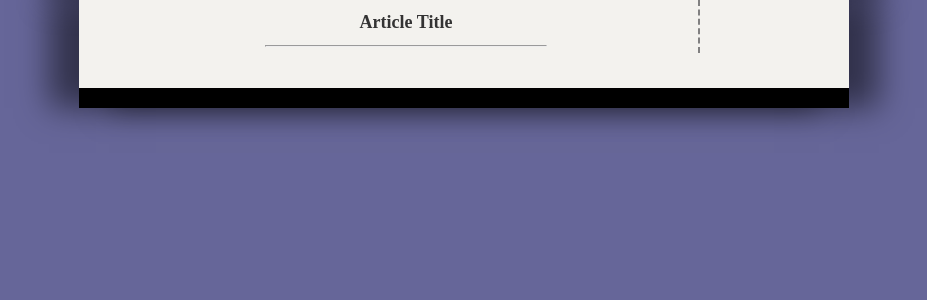
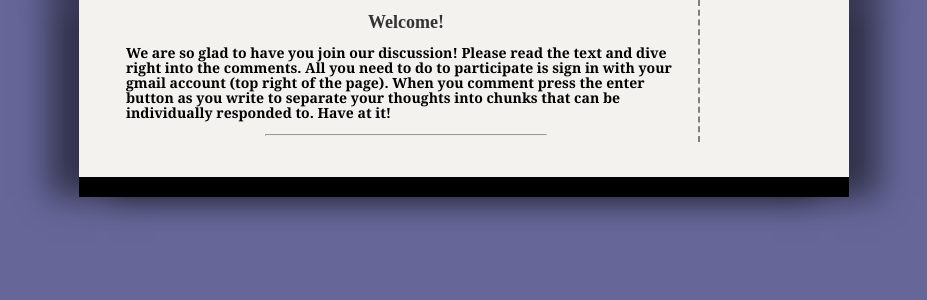
Before and after one commit to dpsfrishberg/speakeasy, a Django app: template templates/article.html in a window 1280 px wide. Shown: the part 112-412 px from the top of the page, without its empty margins (176-1103 px from the left). Run offline with Django 3.2, Linux system fonts and the light colour scheme; the template is opened without the code that fills it: most values are stand-ins (such as "Sample title", 1, 10 or a date in 2020); some libraries are stand-ins or nearby versions.

Commit message:
Parallel to bc-comments-sep branch

```diff
--- a/media/speakeasy.css
+++ b/media/speakeasy.css
@@ -1,9 +1,4 @@
-/*html {
-    -moz-box-shadow: 0 0 40px 5px rgba(0,0,0,0.2)inset;
-    -webkit-box-shadow: 0 0 40px 5px rgba(0,0,0,0.2)inset;
-    box-shadow: 0 0 40px 5px rgba(0,0,0,0.2) inset;
 
-}*/
 html.inactive, html.inactive body {
     overflow: hidden;
 }
@@ -680,9 +675,14 @@ code .nd { color: #9FAD7E; } /* CSS pseudo selector */
     background-color: #c1d1e1;
 }
 
-.item.tope-comment-breadcrumb.active {
+.item.tope-comment-breadcrumb:last-child {
     border: solid black 6px ;
 }
+
+.item.tope-comment:first {
+    clear: both;
+}
+
 
 #comments-in-isotope {
   /*  height: auto !important;*/
@@ -747,10 +747,17 @@ code .nd { color: #9FAD7E; } /* CSS pseudo selector */
     display: none;
 }
 
-#comments-in-isotope, .comment-submit-form {
+.comments-in-isotope, .comment-submit-form {
     width: 70%;
 }
 
+.comments-in-isotope {
+    height: auto !important;
+}
+
+#comments-trail {
+    margin-left: 32px;
+}
 
 /*Colors bar*/
 #colors {
--- a/media/speakeasy.js
+++ b/media/speakeasy.js
@@ -89,6 +89,28 @@ function breadcrumbNode(node_id, content, num_comments, user) {
     self.speakeasy_type = 'breadcrumbNode';
     if (!user) user = null;
     self.user = ko.observable(user)
+
+    self.active_class = ko.computed(function() {
+	// TODO: Move to baseNode
+	if (vm._activeNode()) {
+	    if (vm._activeNode().node_id() == self.node_id()) {
+		    return 'active';
+	    }
+	    else {
+		    var activeTrail = vm.activeTrail();
+		    if (!activeTrail) return '';
+		    for (var i in activeTrail) {
+			    var activeTrailNode = activeTrail[i];
+			    if (activeTrailNode && self.node_id() && (activeTrailNode.node_id() == self.node_id())) {
+				    return 'active';
+			    }
+		    }
+	    }
+	}
+	return '';
+	}
+    );
+
 }
 
 function viewModel() {
@@ -129,7 +151,7 @@ function viewModel() {
     self.loadBreadcrumbForNode = function (node_id) {
 	$.ajax({url: '/article/'+article_slug+'/node-ancestors.json', data: {node_id: node_id}, success: function(data){
 		self.activeTrail.removeAll();
-		$('#comments-in-isotope').isotope( 'reLayout', function(){});
+		$('.comments-in-isotope').each(function(){$(this).isotope( 'reLayout', function(){});});
 		//self.activeNodeComments.removeAll();
 		var ancestors = data.ancestors;
 		for (var i = 0; i < ancestors.length; i++){
@@ -143,6 +165,7 @@ function viewModel() {
 			var activeBreadcrumbNode = new breadcrumbNode(activeNode.id, activeNode.content, activeNode.num_comments, activeNode.user);
 			//self.activeTrail.push(activeBreadcrumbNode);
 			self._activeNode(activeBreadcrumbNode);
+			self.activeTrail.push(activeBreadcrumbNode);
 			self.activeNodeTextareaId = activeBreadcrumbNode.node_textarea_id();
 			self.activeNodeSubmitId = activeBreadcrumbNode.node_submit_id();
 			var activeTC = new topeComment(activeBreadcrumbNode);
@@ -228,8 +251,10 @@ function viewModel() {
     };
 
     self.commentAdded = function(el) {
+	console.info('added');
+	var $cont = el.closest(".comments-in-isotope");
+	$cont.isotope( 'appended', $(el) );
 
-	$('#comments-in-isotope').isotope( 'appended', $(el) );
     };
 
     self.showBreadcrumb = function() {
@@ -315,13 +340,13 @@ vm = new viewModel();
 
 //Step 3
 ko.applyBindings(vm);
-$('#comments-in-isotope').isotope({
+$('.comments-in-isotope').each(function(){$(this).isotope({
  	animationOptions: {
       duration: 750,
       easing: 'linear',
       queue: false
     }
-});
+});});
 });
 //I can explain this all this weekend
 
--- a/templates/article.html
+++ b/templates/article.html
@@ -75,8 +75,8 @@
 		</div>
 		<div id="main">
 		<div id="content">
-			<h2>Article Title</h2>
-			<hr>
+                    <h2>Welcome!</h2>
+                    <h3>We are so glad to have you join our discussion! Please read the text and dive right into the comments. All you need to do to participate is sign in with your gmail account (top right of the page). When you comment press the enter button as you write to separate your thoughts into chunks that can be individually responded to. Have at it!</h3><hr>
 			<div id="article-1" class="article">
 				<div id="nodes" data-bind="foreach: articleNodes">
 				   <div data-bind="attr: {id: node_display_id, class: node_class}">
@@ -141,8 +141,36 @@
 
 	<div id="breadcrumb" class="inactive"> <!--content for breadcrumb popup-->
 		<!--adding the comments-->
-		<div id="comments-in-isotope" data-bind="template: {name: 'comment-template', foreach: activeNodeComments, afterAdd: commentAdded}">
+
+		<div id="breadcrumb-trail" class="comments-in-isotope" data-bind="foreach: activeTrail, afterAdd: commentAdded">
+		    <div data-bind="attr: {id: 'tope-comment-'+node_id(), class: 'comment item isotope-item tope-comment-breadcrumb'}">
+			<div class="comment-nodes">
+			    <div class="node" data-bind="attr: {id: 'node-'+node_id()}">
+				<p class="node-content" data-bind="text: content">
+				</p>
+				<a href="#" data-bind="attr: {class: 'node-button'}"><span data-bind="attr: {class: 'node-num-comments node-num-comments-'+num_comments()}, text: num_comments"></span></a>
+				<div class="clear"></div>
+			    </div>
+			</div>
+		    </div>
 		</div>
+		<div id="comments-trail" class="comments-in-isotope" data-bind="foreach: activeComments, afterAdd: commentAdded">
+		    <div data-bind="attr: {id: 'tope-comment-'+comment_id(), class: 'comment item isotope-item tope-comment'}">
+			    <div class="comment-user" data-bind="with: user"><span data-bind="text: first_name + '&#151;'"></span></div>
+			    <div class="comment-nodes" data-bind="foreach: nodes">
+			    <div class="node" data-bind="attr: {id: node_display_id}">
+				<p class="node-content" data-bind="text: content">
+				</p>
+				<a href="#" data-bind="attr: {class: 'node-button'}"><span data-bind="attr: {class: 'node-num-comments node-num-comments-'+num_comments()}, text: num_comments"></span></a>
+				<div class="clear"></div>
+			    </div>
+			</div>
+			<div class="clear"></div>
+		    </div>
+		</div>
+
+		<!--<div id="comments-in-isotope" data-bind="template: {name: 'comment-template', foreach: activeNodeComments, afterAdd: commentAdded}">
+		</div>-->
 
 		<script type="text/html" id="comment-template">
 			<div data-bind="attr: {id: display_id, class: display_class}">
@@ -161,7 +189,7 @@
 		<!--adding the submit box-->
 		<div class="comment-submit-form" data-bind="with: _activeNode">
 					<label data-bind="attr: {for: node_textarea_id}">Leave A Response</label>
-					<!--<a href="http://www.igendelman.com/art/Speakeasy.gif">HELP!</a>-->
+<!--					<a href="http://www.igendelman.com/art/Speakeasy.gif">HELP!</a>-->
 					<textarea placeholder= "Enter your text and separate your thoughts by pressing the 'enter' button" data-bind="attr: {id: node_textarea_id, name: node_textarea_id}" ></textarea>
 					<input type="submit" data-bind="attr: {id: node_submit_id, name: node_submit_id}" value="Submit"/>
 					<div class="clear"></div>
```
Lines whose indentation alone changed are shown as unchanged.
